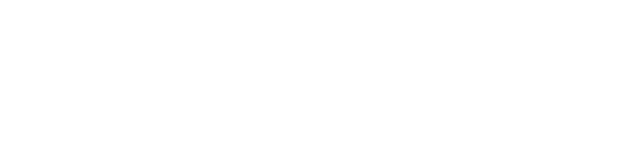
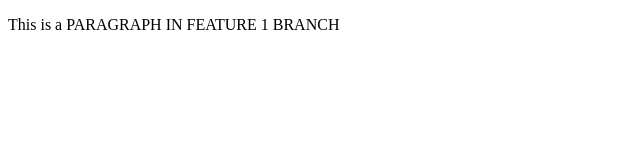
Before and after one commit to sgtulam97/InitialRepo, a plain HTML site: page index.html in a window 1280 px wide. Shown: the whole page, without its empty margins (0-640 px from the left). Drawn offline with Linux system fonts and the light colour scheme.

Commit message:
ADDED PARA IN F1

```diff
--- a/index.html
+++ b/index.html
@@ -6,6 +6,6 @@
     <title>Document</title>
 </head>
 <body>
-
+    <p>This is a PARAGRAPH IN FEATURE 1 BRANCH</p>
 </body>
 </html>
```
